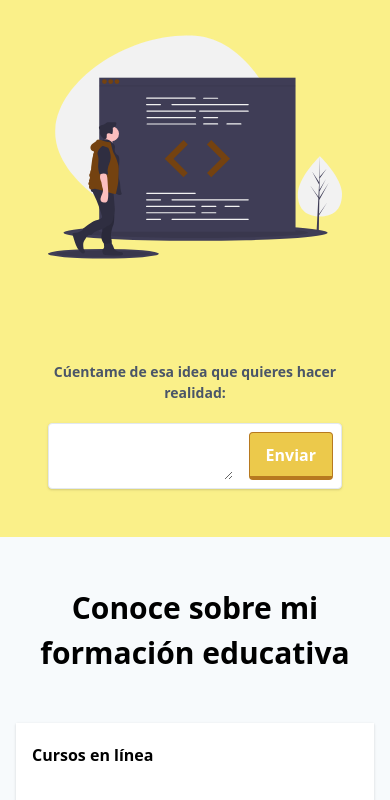
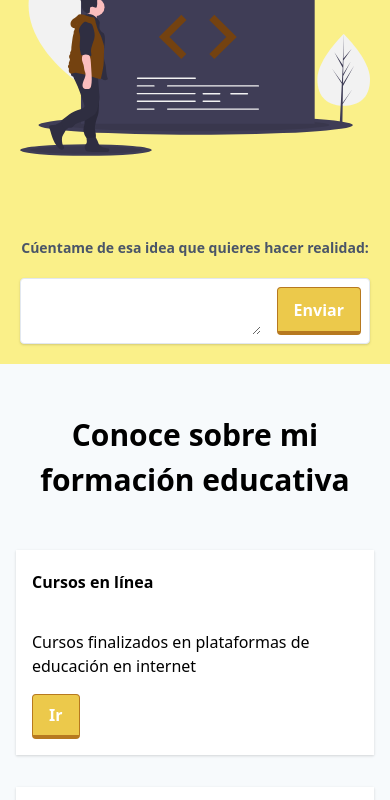
Before and after one commit to javiergomezve/javiergomezve, a Gatsby site: page / in a window 390 px wide. Shown: the part 369-1169 px from the top of the page. Built offline with nearby package versions, Linux system fonts and the light colour scheme; Gatsby itself is replaced by a stand-in of ours; no server answers.

Commit message:
[add] responsive on header

```diff
--- a/src/components/Header.jsx
+++ b/src/components/Header.jsx
@@ -5,7 +5,7 @@ import ContactForm from './ContactForm';
 
 export default () => (
     <header className="bg-yellow-300">
-        <div className="container mx-auto p-12 max-w-4xl">
+        <div className="container mx-auto p-5 md:p-12 max-w-4xl">
             <div className="flex flex-col md:flex-row justify-center items-center">
                 <div className="flex-1">
                     <h1 className="text-6xl font-bold text-yellow-900">¡Hola! <br/> Soy Javier</h1>
```
